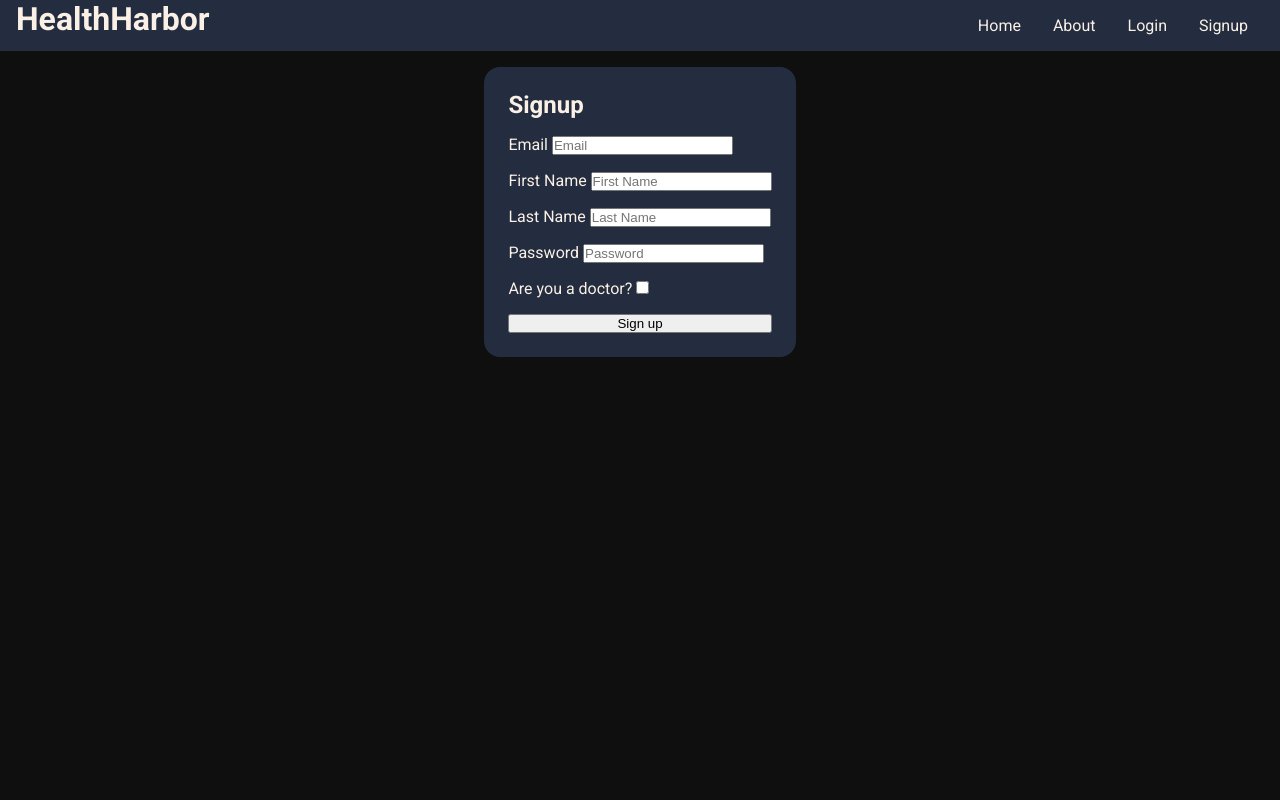
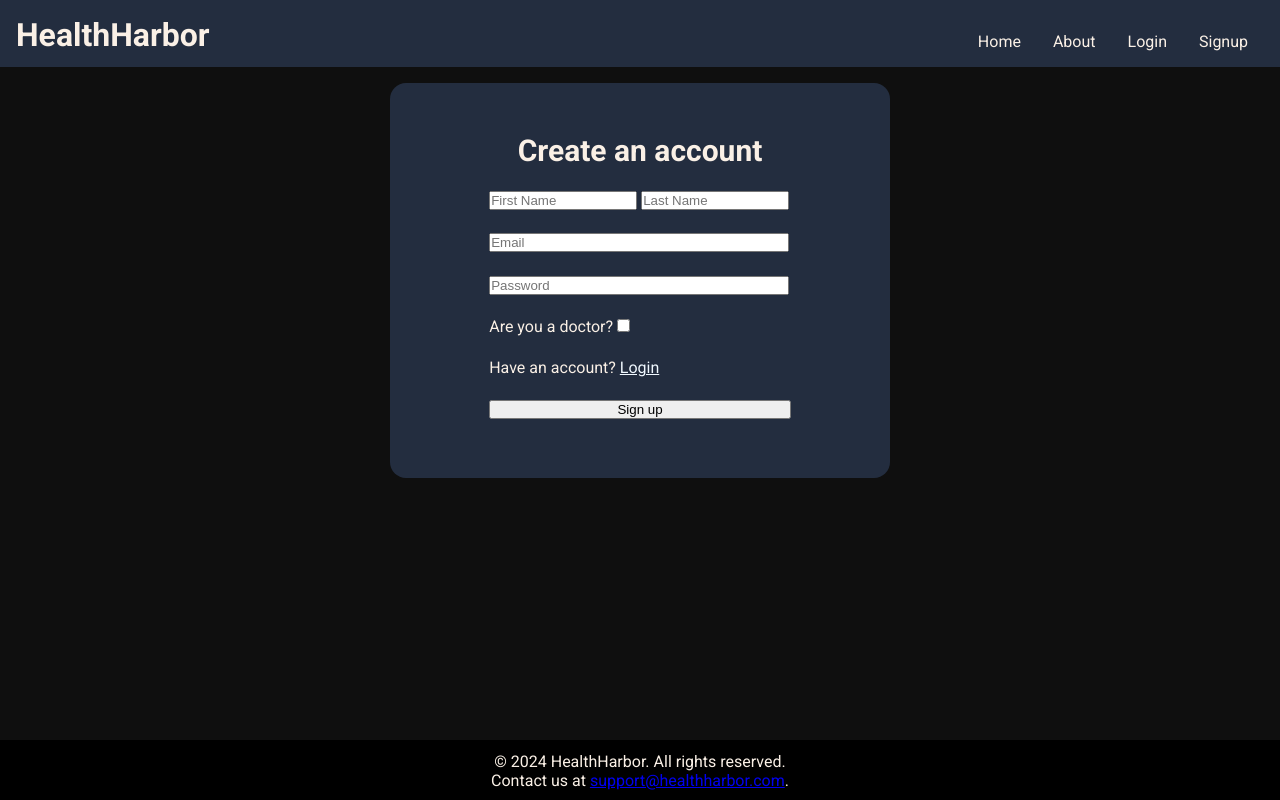
Before and after one commit to AshishNarne/HealthHarbor, a Flask app: page /signup in a window 1280 px wide. Run offline with Flask 3, Linux system fonts and the light colour scheme; parts of the project's set-up code (start-up, migrations or seed data) failed here and were passed over.

Commit message:
Began implementation of user friendly launch ready UI - Can click logo to navigate to home - Added footer - Improved aesthetic on all pages - Reformatted navigation bar - Changed site colors to be more appealing - Fixed margins of page text - Added login option in signup page

```diff
--- a/src/static/styles.css
+++ b/src/static/styles.css
@@ -27,11 +27,39 @@ main {
     padding: 1rem;
 }
 
+footer {
+    position: absolute;
+    left: 0;
+    bottom: 0;
+    width: 100%;
+    height: 60px;
+    background-color: #000000;
+    text-align: center;
+    padding: 12px;
+}
+
 header {
+    text-decoration: none;
+    color: inherit;
+    cursor: default;
+    padding-top: 16px;
     background-color: var(--clr-accent1);
     display: flex;
     flex-direction: row;
     justify-content: space-between;
+}
+
+body header h1 a {
+    text-decoration: none;
+    color: inherit;
+    background-color: var(--clr-accent1);
+    display: flex;
+    flex-direction: row;
+    justify-content: space-between;
+}
+
+header a:hover {
+    background-color: rgba(0,0,0,0.1);
 }
 
 header > * {
@@ -65,6 +93,16 @@ nav a {
     color: var(--clr-light);
 }
 
+.signup-title {
+    text-align: center;
+    font-size: 30px;
+}
+
+.login-title {
+    text-align: center;
+    font-size: 30px;
+}
+
 .login {
     width: 100%;
     height: 100%;
@@ -74,15 +112,16 @@ nav a {
 }
 
 .login-form {
+    width: 500px;
     display: flex;
     flex-direction: column;
     background-color: var(--clr-accent1);
-    padding: 1rem;
+    padding: 1rem 5.5rem 3rem;
     border-radius: 1rem;
 }
 
 .login-form > * {
-    margin: .5rem;
+    margin: .7rem;
 }
 
 .profile-form {
--- a/src/templates/add_reminder_form.html
+++ b/src/templates/add_reminder_form.html
@@ -20,12 +20,10 @@
         <input name='time' type='time' required/>
     </div>
     <div>
-        <label for='title'>Title</label>
-        <input name='title' type='text' placeholder='Title' required/>
+        <input name='title' type='text' placeholder='Title' style="width: 300px;" required/>
     </div>
     <div>
-        <label for='desc'>Description</label>
-        <input name='desc' type='text' placeholder='Description'/>
+        <input name='desc' type='text' placeholder='Description' style="width: 300px;"/>
     </div>
     <button>Add Reminder</button>
 {% endblock %}
--- a/src/templates/add_repeating_reminder_form.html
+++ b/src/templates/add_repeating_reminder_form.html
@@ -52,12 +52,10 @@
         <input name='time' type='time' required/>
     </div>
     <div>
-        <label for='title'>Title</label>
-        <input name='title' type='text' placeholder='Title' required/>
+        <input name='title' type='text' placeholder='Title' style="width: 300px;"required/>
     </div>
     <div>
-        <label for='desc'>Description</label>
-        <input name='desc' type='text' placeholder='Description'/>
+        <input name='desc' type='text' placeholder='Description' style="width: 300px;"/>
     </div>
     <button>Add Reminder</button>
 {% endblock %}
--- a/src/templates/base.html
+++ b/src/templates/base.html
@@ -13,12 +13,16 @@
 </head>
 <body>
     <header>
-        <h1>HealthHarbor</h1>
+        <h1><a href="{{ url_for('account_pages.home') }}">HealthHarbor</a></h1>
         {% include '_navigation.html' %}
     </header>
     <main>
         {% block content %}
         {% endblock %}
     </main>
+    <footer>
+        <p>&copy; 2024 HealthHarbor. All rights reserved.</p>
+        <p>Contact us at <a href="mailto:support@healthharbor.com">support@healthharbor.com</a>.</p>
+    </footer>
 </body>
 </html>
--- a/src/templates/pages/about.html
+++ b/src/templates/pages/about.html
@@ -21,5 +21,5 @@
     </ul>
     <br><br>
     <h2 style="color: #009578;">Contact Us</h2>
-    <p>For any problems with the service, create an issue on our <a href="https://github.com/AshishNarne/HealthHarbor" target="_blank">GitHub</a> page and our team will assist you. Thank you for using HealthHarbor!</p>
+    <p>For any problems with the service, create an issue on our <a href="https://github.com/AshishNarne/HealthHarbor" style="color: #F0F8FF;" target="_blank">GitHub</a> page and our team will assist you. Thank you for using HealthHarbor!</p>
     {% endblock %}
--- a/src/templates/pages/add_reminder.html
+++ b/src/templates/pages/add_reminder.html
@@ -4,7 +4,6 @@
     Add a Reminder
 {% endblock %}
 
-
 {% block content %}
     {% with title='Add a Reminder', patients=current_user.patients %}
         {% include 'add_reminder_form.html' %}
--- a/src/templates/pages/add_repeating_reminder.html
+++ b/src/templates/pages/add_repeating_reminder.html
@@ -4,7 +4,6 @@
     Add a Reminder
 {% endblock %}
 
-
 {% block content %}
     {% with title='Add a Repeating Reminder', patients=current_user.patients %}
         {% include 'add_repeating_reminder_form.html' %}
--- a/src/templates/pages/direct_messages.html
+++ b/src/templates/pages/direct_messages.html
@@ -12,7 +12,7 @@
                     {% if dm_other is none %}
                         selected
                     {% endif %}
-                > -- select an option -- </option>
+                > -- select user -- </option>
                 {% for other_user in other_users %}
                     <option value="{{other_user.id}}"
                         {% if dm_other.id == other_user.id %}
--- a/src/templates/pages/forbidden.html
+++ b/src/templates/pages/forbidden.html
@@ -1,5 +1,5 @@
 {% include 'base.html' %}
 
 {% block content %}
-    <h1>403 - Forbidden</h1>
+    <h1>403 - Forbidden Access</h1>
 {% endblock %}
--- a/src/templates/pages/home.html
+++ b/src/templates/pages/home.html
@@ -19,13 +19,13 @@
     </ul>
     <br><br>
     <h2 style="color: #009578;">About Us</h2>
-    <p>Learn more about our team and mission on the <a href="/about">About Us</a> page.</p>
+    <p>Learn more about our team and mission on the <a href="/about" style="color: #F0F8FF;">About Us</a> page.</p>
     <br><br>
     {% if not current_user.is_authenticated %}
         <h2 style="color: #009578;">New Users</h2>
-        <p>Create a HealthHarbor account on the <a href="/signup">Signup</a> page.</p>
+        <p>Create a HealthHarbor account on the <a href="/signup" style="color: #F0F8FF;">Signup</a> page.</p>
         <br><br>
         <h2 style="color: #009578;">Existing Users</h2>
-        <p>Login to your HealthHarbor account on the <a href="/login">Login</a> page.</p>
+        <p>Login to your HealthHarbor account on the <a href="/login" style="color: #F0F8FF;">Login</a> page.</p>
     {% endif %}
 {% endblock %}
--- a/src/templates/pages/login.html
+++ b/src/templates/pages/login.html
@@ -5,7 +5,5 @@
 {% endblock %}
 
 {% block content %}
-    {% with title='Login' %}
-        {% include 'login_form.html' %}
-    {% endwith %}
+    {% include 'login_form.html' %}
 {% endblock %}
--- a/src/templates/pages/profile.html
+++ b/src/templates/pages/profile.html
@@ -12,7 +12,7 @@
     {% if user.user_type == 'patient'%}
         <form class='profile-form'>
             <h2>Your Data</h2>
-            ------------------------------------
+            -----------------------------------------------
             <br>
             Height: {{user.height}}
             <br>
--- a/src/templates/pages/signup.html
+++ b/src/templates/pages/signup.html
@@ -5,7 +5,5 @@
 {% endblock %}
 
 {% block content %}
-    {% with title='Signup' %}
-        {% include 'signup_form.html' %}
-    {% endwith %}
+    {% include 'signup_form.html' %}
 {% endblock %}
--- a/src/templates/search_patient_form.html
+++ b/src/templates/search_patient_form.html
@@ -2,7 +2,9 @@
 
 {% block form_content %}
     <div>
-        <label for='name'>Patient name</label>
-        <input name='name' type='text' required/>
+        <p>Enter the name of a patient and hit enter to search.</p>
+    </div>
+    <div>
+        <input name='name' type='text' placeholder='Patient Name' required/>
     </div>
 {% endblock %}
--- a/src/templates/signup_form.html
+++ b/src/templates/signup_form.html
@@ -1,25 +1,24 @@
 {% extends '_form.html' %}
 
 {% block form_content %}
+<h1 class="signup-title">Create an account</h1>
     <div>
-        <label for='email'>Email</label>
-        <input name='email' type='text' placeholder='Email'/>
+        <input name='fname' type='text' placeholder='First Name' style="width: 148px;"/>
+        <input name='lname' type='text' placeholder='Last Name' style="width: 148px;"/>
     </div>
     <div>
-        <label for='fname'>First Name</label>
-        <input name='fname' type='text' placeholder='First Name'/>
+        <input name='email' type='text' placeholder='Email' style="width: 300px;"/>
     </div>
     <div>
-        <label for='lname'>Last Name</label>
-        <input name='lname' type='text' placeholder='Last Name'/>
-    </div>
-    <div>
-        <label for='pwd'>Password</label>
-        <input name='pwd' type='password' placeholder='Password'/>
+        <input name='pwd' type='password' placeholder='Password' style="width: 300px;"/>
     </div>
     <div>
         <label for='doctor'>Are you a doctor?</label>
         <input name='doctor' type='checkbox'/>
     </div>
+    <div>
+        <label for='login_redirect'>Have an account?</label>
+        <a href="{{ url_for('account_pages.login') }}" style="color: #F0F8FF;">Login</a>
+    </div>
     <button>Sign up</button>
 {% endblock %}
--- a/src/templates/verify_email_form.html
+++ b/src/templates/verify_email_form.html
@@ -2,8 +2,10 @@
 
 {% block form_content %}
     <div>
-        <label for='email'>Email</label>
-        <input name='email' type='text' placeholder='Email'/>
+        If your email is found, you will be able to reset your password.
+    </div>
+    <div>
+        <input name='email' type='text' placeholder='Email' style="width: 300px;"/>
     </div>
     <button>Search</button>
 {% endblock %}
```
Also changed, not shown: src/templates/login_form.html (+4 -5 lines), src/templates/profile_form.html (+6 -6 lines).
